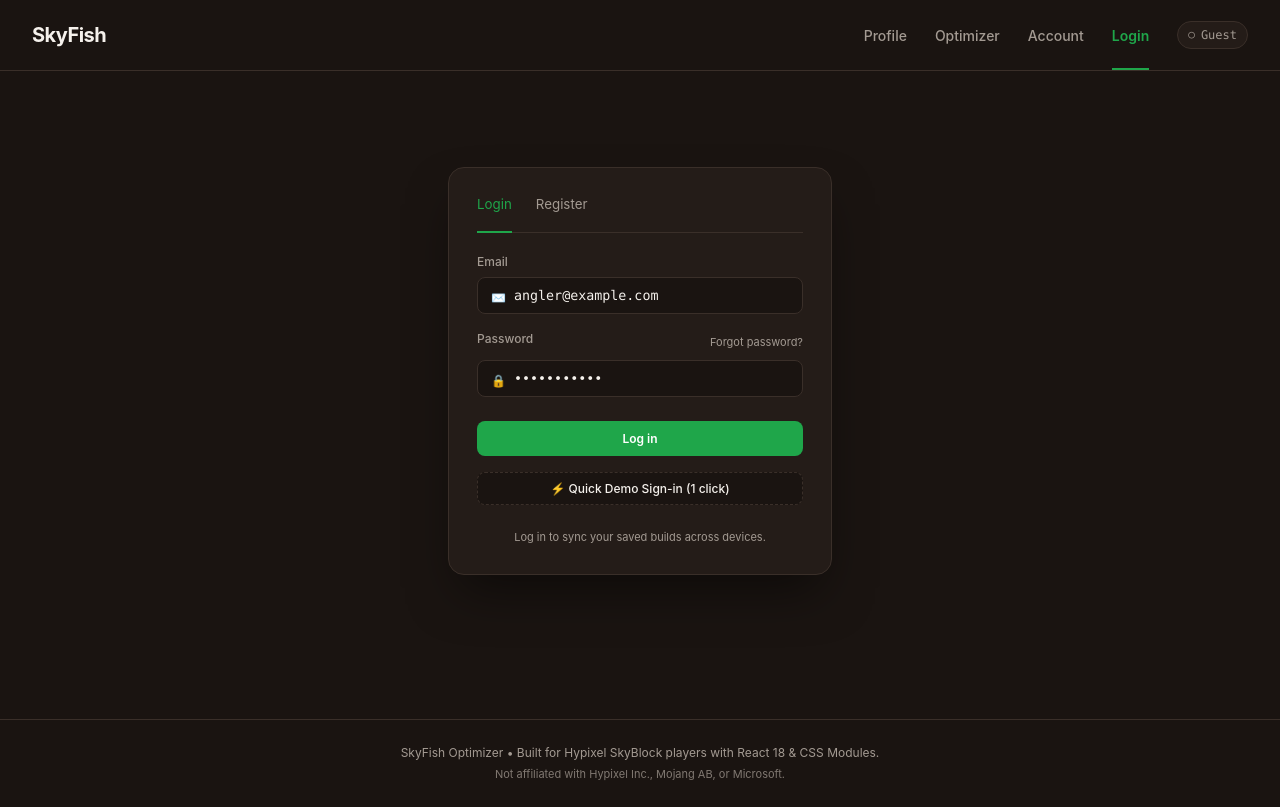
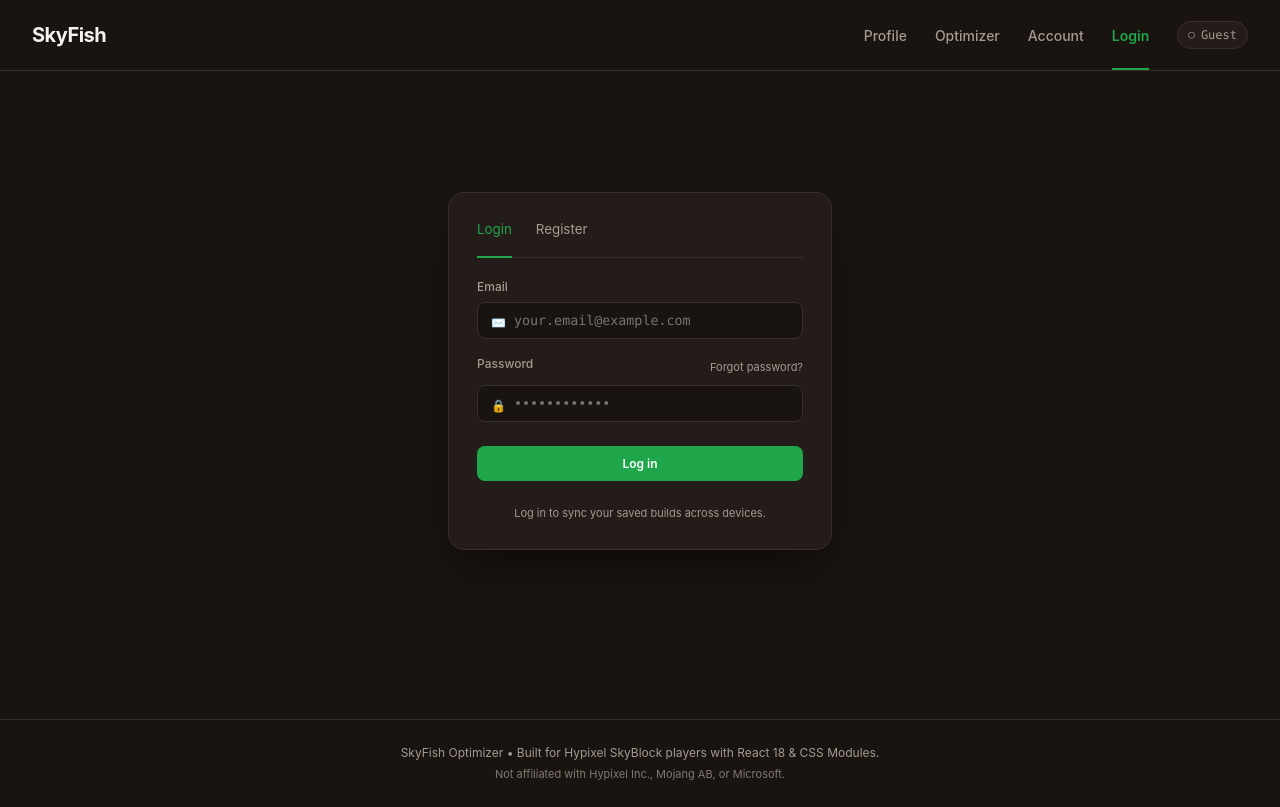
Before and after one commit to ivanrosokha-ux/skyfish-optimizer, a React (Vite) app: page /login in a window 1280 px wide. Built offline with nearby package versions, Linux system fonts and the light colour scheme.

Commit message:
refactor(auth): remove demo sign-in button and clear default credentials from inputs

```diff
--- a/src/hooks/useAuth.js
+++ b/src/hooks/useAuth.js
@@ -10,7 +10,6 @@ export function useAuth() {
   const error = useAuthStore((state) => state.error);
   const login = useAuthStore((state) => state.login);
   const register = useAuthStore((state) => state.register);
-  const demoLogin = useAuthStore((state) => state.demoLogin);
   const logout = useAuthStore((state) => state.logout);
   const clearError = useAuthStore((state) => state.clearError);
 
@@ -21,7 +20,6 @@ export function useAuth() {
     error,
     login,
     register,
-    demoLogin,
     logout,
     clearError,
   };
--- a/src/pages/LoginPage.jsx
+++ b/src/pages/LoginPage.jsx
@@ -5,21 +5,14 @@ import styles from './LoginPage.module.css';
 
 export default function LoginPage() {
   const [isRegister, setIsRegister] = useState(false);
-  const [email, setEmail] = useState('angler@example.com');
-  const [password, setPassword] = useState('password123');
-  const { user, isAuthenticated, login, register, demoLogin, logout, isLoading, error } = useAuth();
+  const [email, setEmail] = useState('');
+  const [password, setPassword] = useState('');
+  const { user, isAuthenticated, login, register, logout, isLoading, error } = useAuth();
   const navigate = useNavigate();
 
   const handleSubmit = async (e) => {
     e.preventDefault();
     const result = isRegister ? await register(email, password) : await login(email, password);
-    if (result.success) {
-      navigate('/account');
-    }
-  };
-
-  const handleDemoLogin = async () => {
-    const result = await demoLogin();
     if (result.success) {
       navigate('/account');
     }
@@ -83,7 +76,7 @@ export default function LoginPage() {
                 onChange={(e) => setEmail(e.target.value)}
                 required
                 className={styles.input}
-                placeholder="angler@example.com"
+                placeholder="your.email@example.com"
               />
             </div>
           </div>
@@ -109,16 +102,6 @@ export default function LoginPage() {
           <button type="submit" disabled={isLoading} className={styles.submitBtn}>
             {isLoading ? 'Зачекайте...' : isRegister ? 'Register' : 'Log in'}
           </button>
-
-          <button
-            type="button"
-            onClick={handleDemoLogin}
-            disabled={isLoading}
-            className={styles.demoBtn}
-            title="Швидкий тестовий вхід без введення пароля"
-          >
-            ⚡ Quick Demo Sign-in (1 click)
-          </button>
         </form>
 
         <p className={styles.footnote}>Log in to sync your saved builds across devices.</p>
--- a/src/pages/LoginPage.module.css
+++ b/src/pages/LoginPage.module.css
@@ -194,29 +194,6 @@
   background-color: var(--color-accent-hover);
 }
 
-.demoBtn {
-  width: 100%;
-  padding: 0.5rem;
-  background-color: var(--bg-card-sub);
-  color: var(--text-main);
-  border: 1px dashed var(--border-color);
-  border-radius: 0.5rem;
-  cursor: pointer;
-  transition: all 0.2s ease;
-  font-size: 0.75rem;
-  font-weight: 500;
-  display: flex;
-  align-items: center;
-  justify-content: center;
-  gap: 0.375rem;
-}
-
-.demoBtn:hover {
-  border-color: var(--color-accent);
-  color: var(--color-accent);
-  background-color: rgba(217, 162, 27, 0.08);
-}
-
 .footnote {
   font-size: 0.6875rem;
   color: var(--text-muted);
@@ -234,8 +211,7 @@
   line-height: 1.4;
 }
 
-.submitBtn:disabled,
-.demoBtn:disabled {
+.submitBtn:disabled {
   opacity: 0.6;
   cursor: not-allowed;
 }
--- a/src/store/useAuthStore.js
+++ b/src/store/useAuthStore.js
@@ -12,7 +12,7 @@ function getInitialUser() {
   }
 }
 
-export const useAuthStore = create((set, get) => ({
+export const useAuthStore = create((set) => ({
   user: getInitialUser(),
   isLoading: false,
   error: null,
@@ -55,10 +55,6 @@ export const useAuthStore = create((set, get) => ({
     }
   },
 
-  demoLogin: async () => {
-    return get().login('player@hypixel.net', 'demo1234');
-  },
-
   logout: () => {
     localStorage.removeItem(AUTH_STORAGE_KEY);
     set({ user: null, error: null });
```
Also changed, not shown: 1 other file (tests, documents, lock files or other folders).
